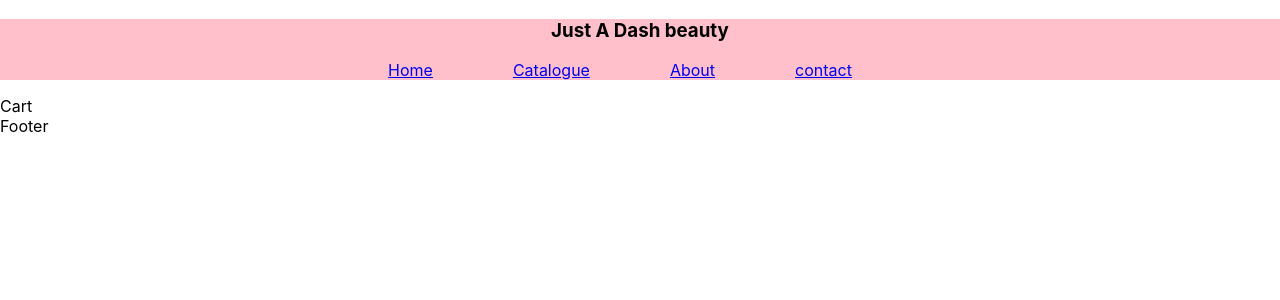
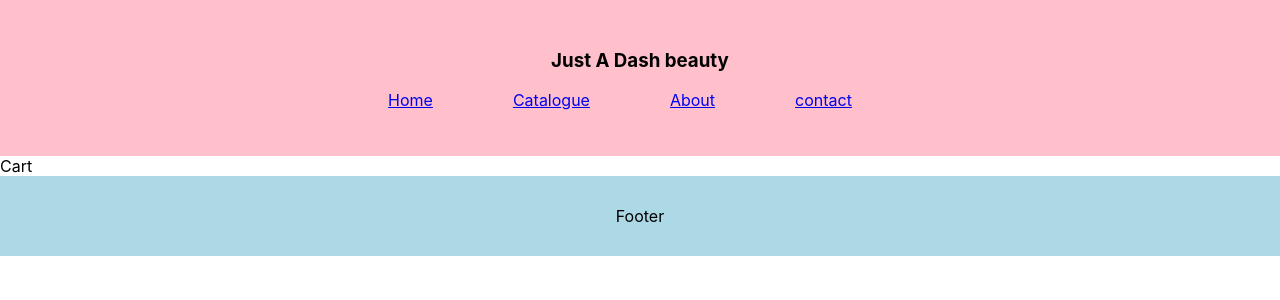
Before and after one commit to JohPik/justADashBeauty, a React (Create React App) app: page /cart in a window 1280 px wide. Shown: the top 300 px of the page. Built offline with nearby package versions, Linux system fonts and the light colour scheme.

Commit message:
Liitle Style for Footer

```diff
--- a/src/components/Footer.js
+++ b/src/components/Footer.js
@@ -2,7 +2,9 @@ import React from 'react';
 
 const Footer = () => {
   return(
-    <div>Footer</div>
+    <div className="footer">
+      Footer
+    </div>
   )
 }
 
--- a/src/index.css
+++ b/src/index.css
@@ -17,6 +17,8 @@ code {
 .header {
   background: pink;
   text-align: center;
+  padding: 30px 0;
+  width: 100%
 }
 
 .header ul {
@@ -27,3 +29,13 @@ code {
   display: inline;
   padding-right: 5rem;
 }
+
+/* Footer */
+
+.footer {
+  background: lightblue;
+  padding: 30px 0;
+  text-align: center;
+  display: block;
+  width: 100%;
+}
```
